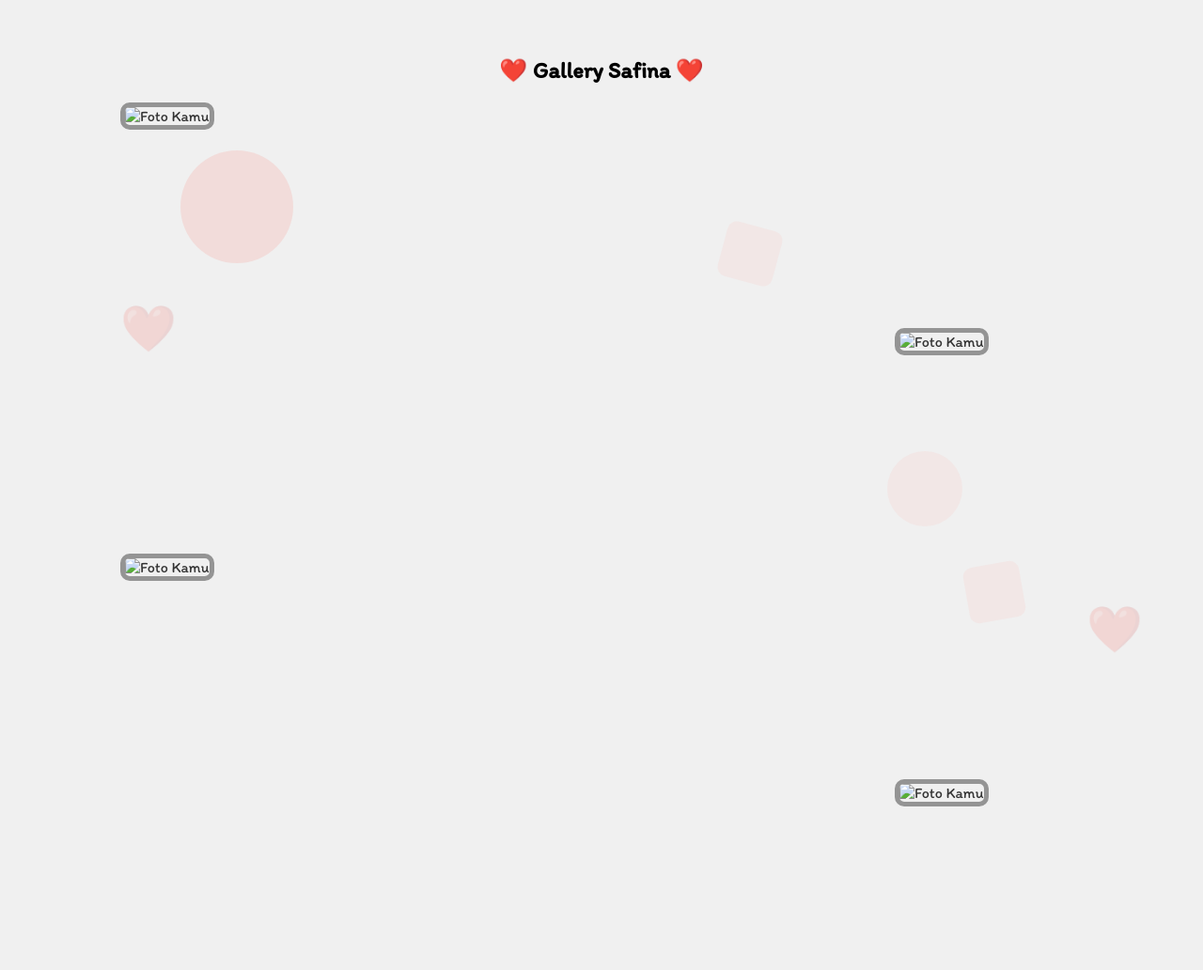
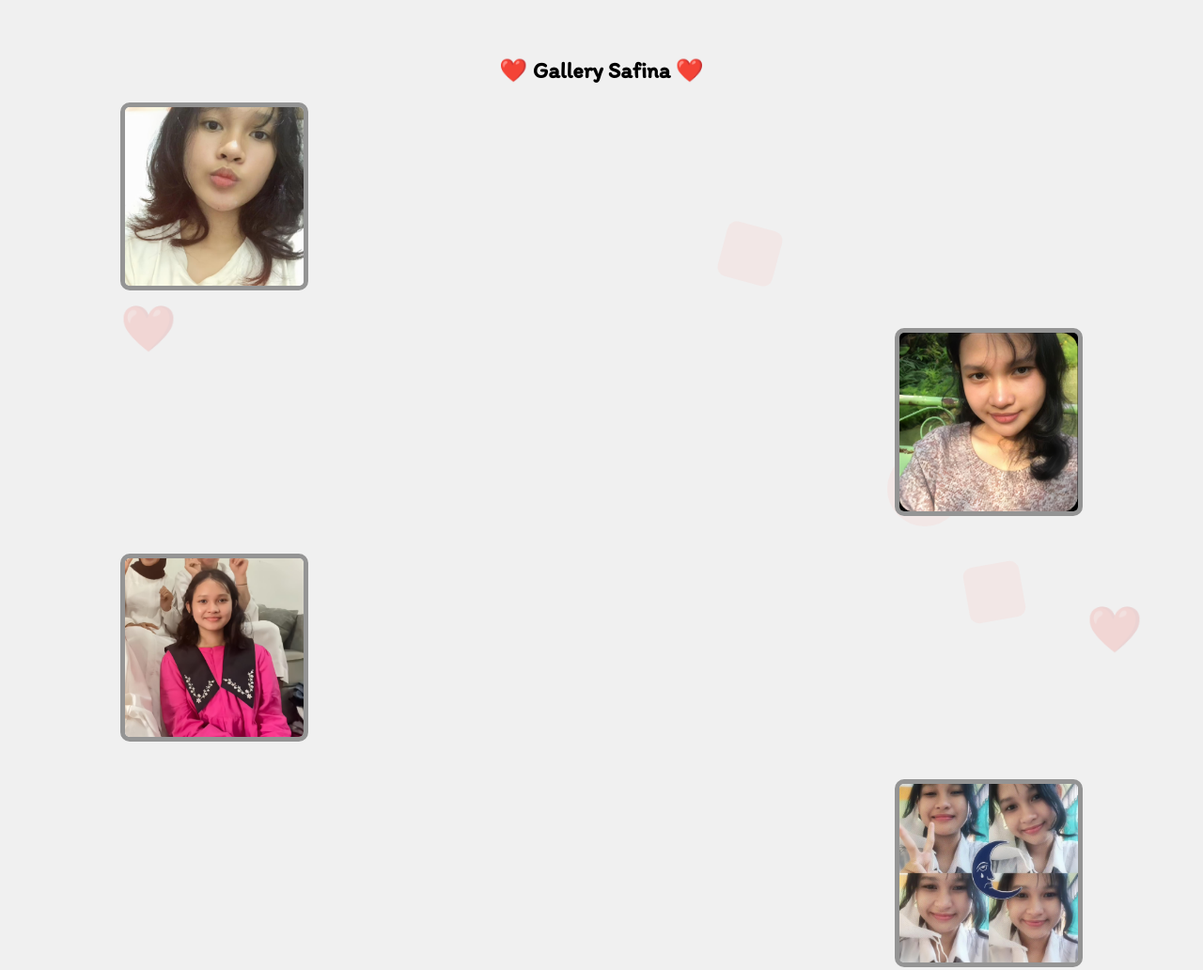
Before and after one commit to paltoddd/apa-yak-ini, a plain HTML site: page index.html in a window 1280 px wide. Shown: the top 1032 px of the page at 94% size. Drawn offline with Linux system fonts and the light colour scheme; the site is published under a folder, as on GitHub Pages, so addresses that start at the root find nothing.

Commit message:
Update index.html

```diff
--- a/index.html
+++ b/index.html
@@ -26,7 +26,7 @@
 
   <!-- Audio untuk Lagu -->
   <audio id="background-music" autoplay loop>
-    <source src="/staging.londonderrychamber.co.uk - wave to earth - love. (Official Lyric Video).mp3" type="audio/mpeg">
+    <source src="staging.londonderrychamber.co.uk - wave to earth - love. (Official Lyric Video).mp3" type="audio/mpeg">
     <!-- Ganti "path/to/your-song.mp3" dengan URL atau path file -->
     Browser kamu tidak mendukung pemutaran audio.
   </audio>
@@ -35,10 +35,10 @@
   <section class="gallery">
     <h1>❤️ Gallery Safina ❤️</h1>
     <div class="frame-container">
-      <div class="frame left" data-scroll><img src="/foto (1).jpeg" alt="Foto Kamu"></div>
-      <div class="frame right" data-scroll><img src="/foto (2).jpeg" alt="Foto Kamu"></div>
-      <div class="frame left" data-scroll><img src="/foto (3).jpeg" alt="Foto Kamu"></div>
-      <div class="frame right" data-scroll><img src="/foto (4).jpeg" alt="Foto Kamu"></div>
+      <div class="frame left" data-scroll><img src="foto (1).jpeg" alt="Foto Kamu"></div>
+      <div class="frame right" data-scroll><img src="foto (2).jpeg" alt="Foto Kamu"></div>
+      <div class="frame left" data-scroll><img src="foto (3).jpeg" alt="Foto Kamu"></div>
+      <div class="frame right" data-scroll><img src="foto (4).jpeg" alt="Foto Kamu"></div>
     </div>
   </section>
 
```
